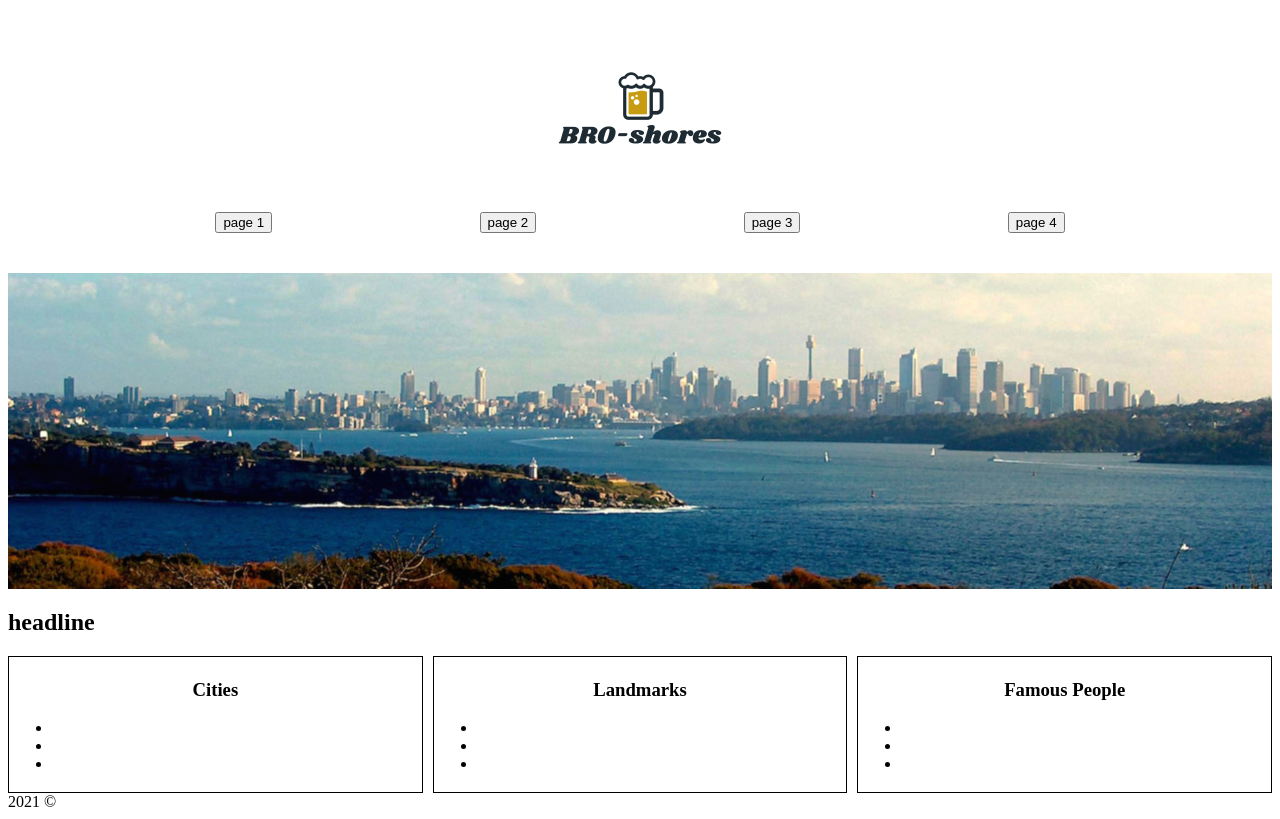
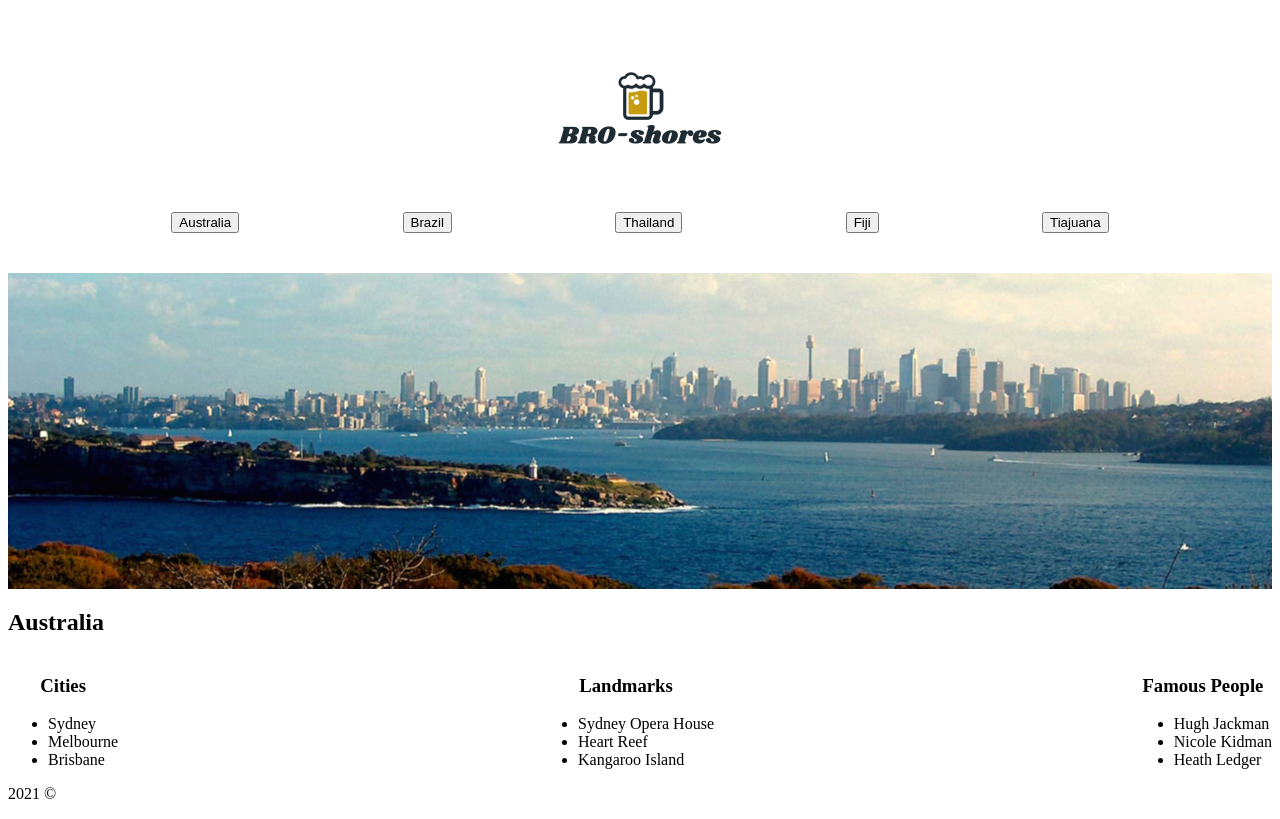
Before and after one commit to NSS-Day-Cohort-49/helloworld-git-commit-club, a plain HTML site: page australia.html in a window 1280 px wide. Drawn offline with Linux system fonts and the light colour scheme.

Commit message:
australia info

```diff
--- a/australia.html
+++ b/australia.html
@@ -15,38 +15,39 @@
     </header>
     <div class="navbar">
       <!-- <nav> -->
-      <a href="#"><button>page 1</button></a>
-      <a href="#"><button>page 2</button></a>
-      <a href="#"><button>page 3</button></a>
-      <a href="#"><button>page 4</button></a>
+        <a href="australia.html"><button>Australia</button></a>
+        <a href="brazil.html"><button>Brazil</button></a>
+        <a href="Thailand.html"><button>Thailand</button></a>
+        <a href="fiji.html"><button>Fiji</button></a>
+        <a href="tiajuana.html"><button>Tiajuana</button></a>
       <!-- </nav> -->
     </div>
     <main>
       <img class="country_image" src="/images/Australia_Banner.jpg" alt="Australia City View" />
-      <h2 class="country_headline">headline</h2>
+      <h2 class="country_headline">Australia</h2>
       <article class="list">
-        <div class="cities">
+        <div class="Australia_cities">
           <h3>Cities</h3>
           <ul>
-            <li></li>
-            <li></li>
-            <li></li>
+            <li>Sydney</li>
+            <li>Melbourne</li>
+            <li>Brisbane</li>
           </ul>
         </div>
-        <div class="landmarks">
+        <div class="Australia_landmarks">
           <h3>Landmarks</h3>
           <ul>
-            <li></li>
-            <li></li>
-            <li></li>
+            <li>Sydney Opera House</li>
+            <li>Heart Reef</li>
+            <li>Kangaroo Island</li>
           </ul>
         </div>
-        <div class="people">
+        <div class="Australia_people">
           <h3>Famous People</h3>
           <ul>
-            <li></li>
-            <li></li>
-            <li></li>
+            <li>Hugh Jackman</li>
+            <li>Nicole Kidman</li>
+            <li>Heath Ledger</li>
           </ul>
         </div>
       </article>
```
